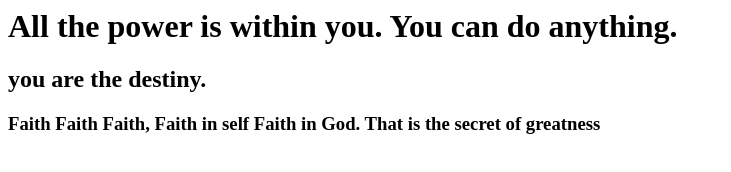
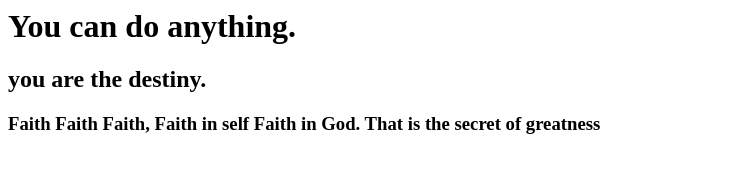
Before and after one commit to shhekarchowdary/myRepo, a plain HTML site: page index.html in a window 1280 px wide. Shown: the whole page, without its empty margins (0-731 px from the left). Drawn offline with Linux system fonts and the light colour scheme.

Commit message:
Update quote 1

```diff
--- a/index.html
+++ b/index.html
@@ -1,6 +1,6 @@
 <html>
 <body>
-<h1>All the power is within you. You can do anything.</h1>
+<h1>You can do anything.</h1>
 <h2>you are the destiny. </h2>
 <h3> Faith Faith Faith, Faith in self Faith in God. That is the secret of greatness</h3>
 </body>
```
